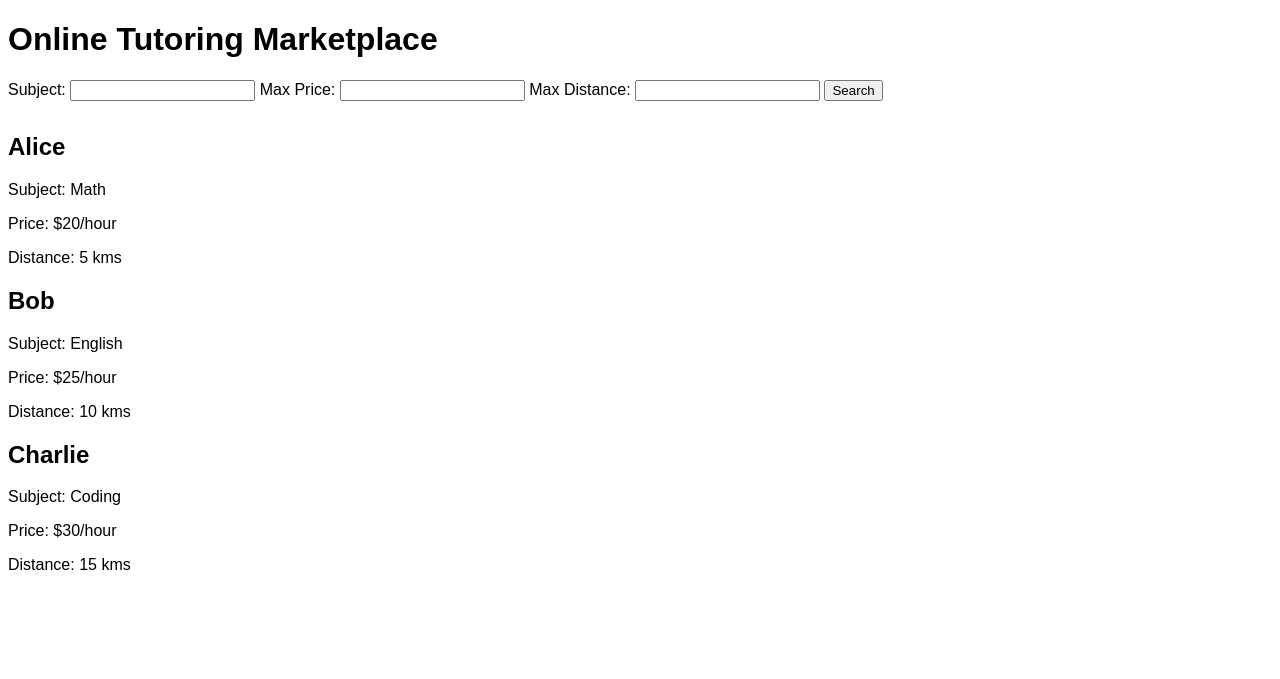
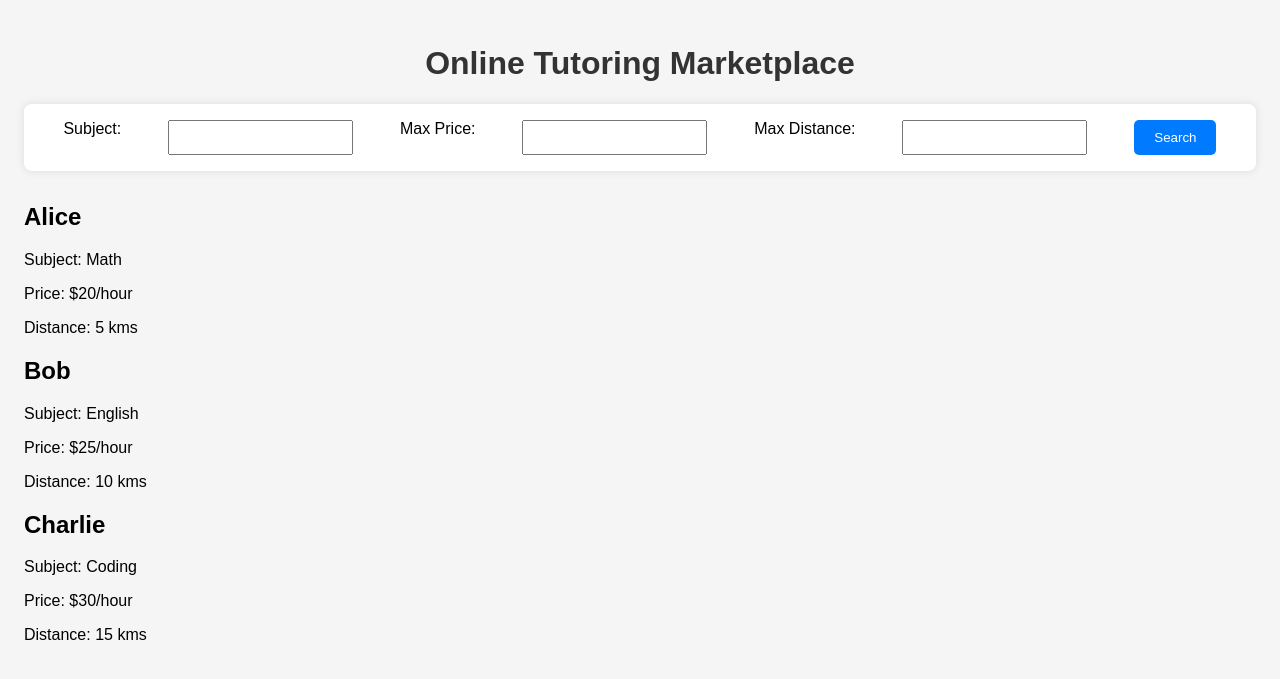
Before and after one commit to nexuspcs/TutorFinderConcept, a PHP site: page / in a window 1280 px wide. Shown: the top 679 px of the page. Run offline with PHP 8.4, Linux system fonts and the light colour scheme.

Commit message:
Update index.php

```diff
--- a/index.php
+++ b/index.php
@@ -6,22 +6,52 @@
     <!-- Add CSS and JS links here -->
 </head>
 <style>
-     body {
+    body {
             font-family: Arial, sans-serif;
+            background-color: #f5f5f5;
+            padding: 1em;
+        }
+
+        h1 {
+            color: #333;
+            text-align: center;
         }
 
         form {
+            display: flex;
+            justify-content: space-around;
             margin-bottom: 2em;
+            background-color: #fff;
+            padding: 1em;
+            border-radius: 8px;
+            box-shadow: 0px 0px 10px rgba(0, 0, 0, 0.1);
+        }
+
+        input[type=submit] {
+            background-color: #007BFF;
+            color: white;
+            border: none;
+            padding: 10px 20px;
+            border-radius: 5px;
+            cursor: pointer;
+        }
+
+        input[type=submit]:hover {
+            background-color: #0056b3;
         }
 
         .tutor {
             border: 1px solid #ddd;
             padding: 1em;
             margin-bottom: 1em;
+            background-color: #fff;
+            border-radius: 8px;
+            box-shadow: 0px 0px 10px rgba(0, 0, 0, 0.1);
         }
 
         .tutor h2 {
             margin-top: 0;
+            color: #007BFF;
         }
 </style>
 <body>
```
